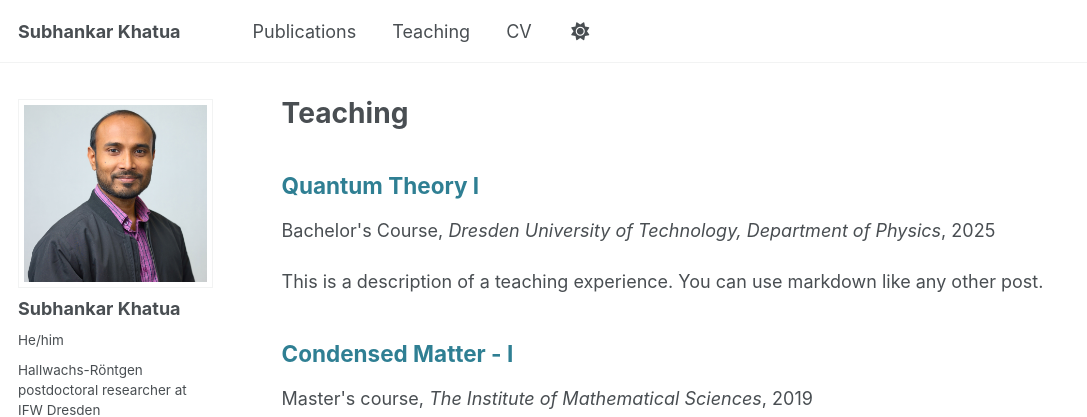
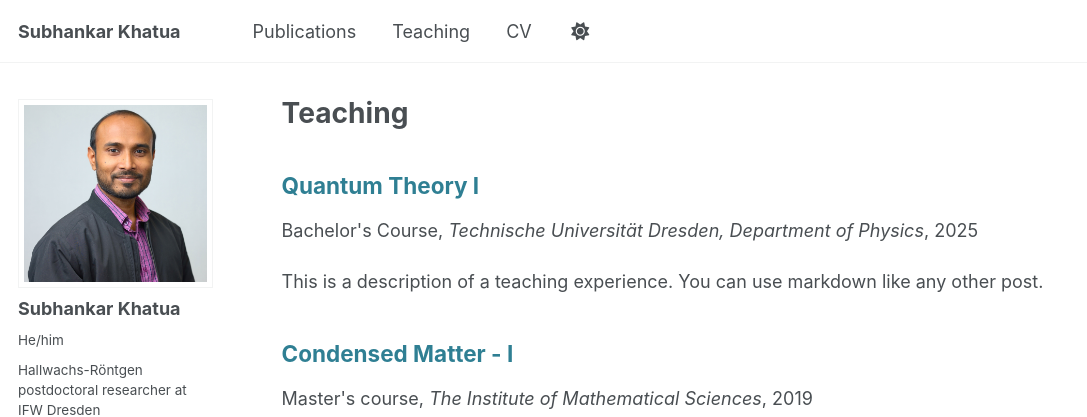
Before and after one commit to subhankar-khatua/subhankar-khatua.github.io, a Jekyll site: the page built from _pages/teaching.html, in a window 1280 px wide. Shown: the top 417 px of the page, without its empty margins (0-1087 px from the left). Built offline with Jekyll 4.4.1, drawn with Linux system fonts in a browser that asks for light colours; some web fonts are replaced.

Commit message:
Update and rename 2015-spring-teaching-2.md to 2025-summer-teaching.md

```diff
--- a/_teaching/2015-spring-teaching-2.md
+++ b/_teaching/2025-summer-teaching.md
@@ -2,9 +2,10 @@
 title: "Quantum Theory I"
 collection: teaching
 type: "Bachelor's Course"
-permalink: /teaching/2015-spring-teaching-1
-venue: "Dresden University of Technology, Department of Physics"
-date: 2025-01-01
+permalink: /teaching/2025-summer-teaching
+venue: "Technische Universität Dresden, Department of Physics"
+role: Tutor
+date: 2025-04-07
 location: "Dresden, Germany"
 ---
 
```
